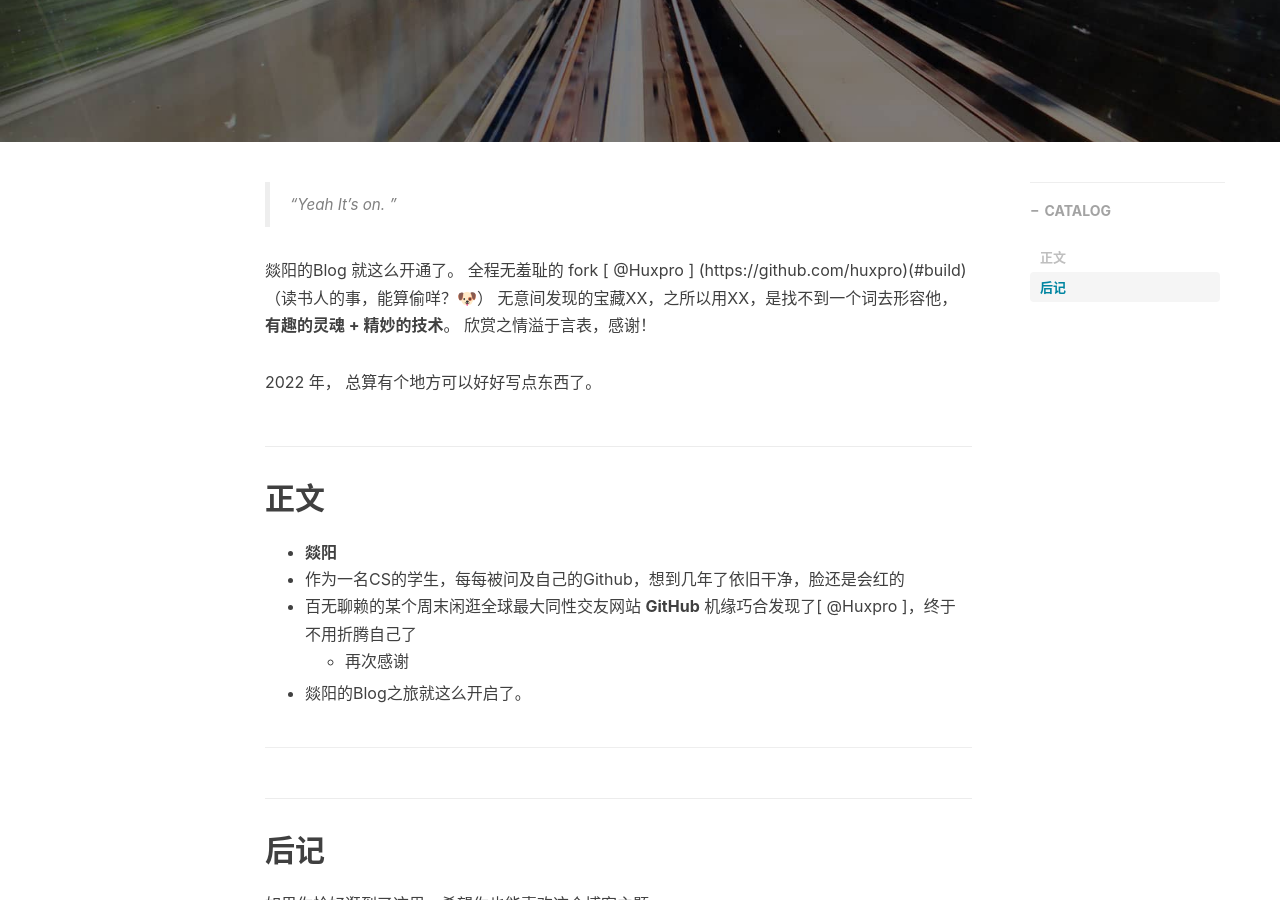
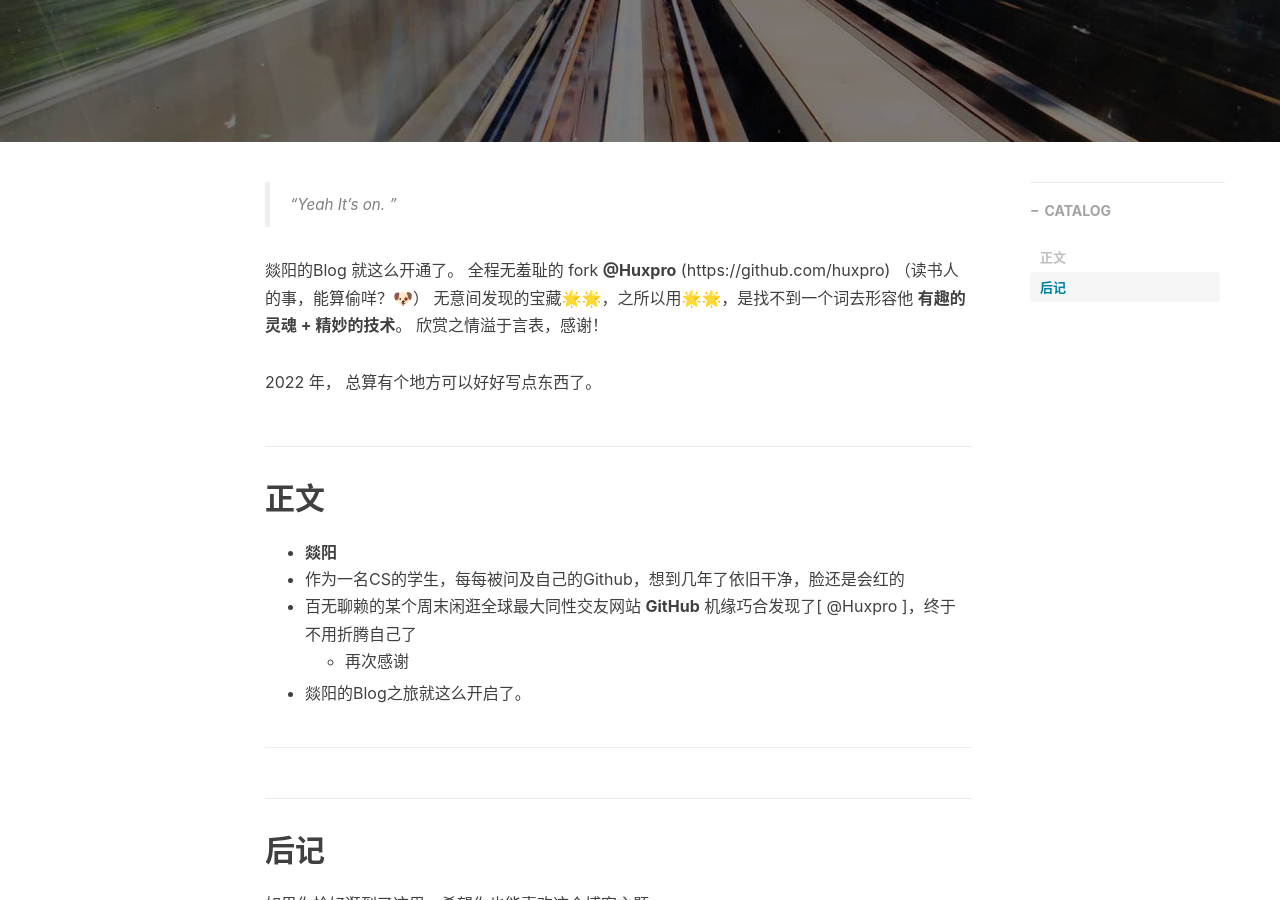
Before and after one commit to yliu9418/yliu9418.github.io, a Jekyll site: the page built from _posts/2022-02-10-hello-2022.markdown, in a window 1280 px wide and 900 px high, scrolled down 381 px. Built offline with Jekyll 4.4.1, drawn with Linux system fonts in a browser that asks for light colours; nearby versions of some CDN libraries; comment, search, counter and statistics services are not loaded.

Commit message:
Update 2022-02-10-hello-2022.markdown

```diff
--- a/_posts/2022-02-10-hello-2022.markdown
+++ b/_posts/2022-02-10-hello-2022.markdown
@@ -15,8 +15,10 @@ tags:
 > “Yeah It's on. ”
 
 燚阳的Blog 就这么开通了。
-全程无羞耻的 fork [ @Huxpro ] (https://github.com/huxpro)(#build) （读书人的事，能算偷咩？🐶）
-无意间发现的宝藏XX，之所以用XX，是找不到一个词去形容他，**有趣的灵魂 + 精妙的技术**。
+全程无羞耻的 fork **@Huxpro** (https://github.com/huxpro)
+（读书人的事，能算偷咩？🐶）
+无意间发现的宝藏🌟🌟，之所以用🌟🌟，是找不到一个词去形容他
+**有趣的灵魂 + 精妙的技术**。
 欣赏之情溢于言表，感谢！
 
 
```
